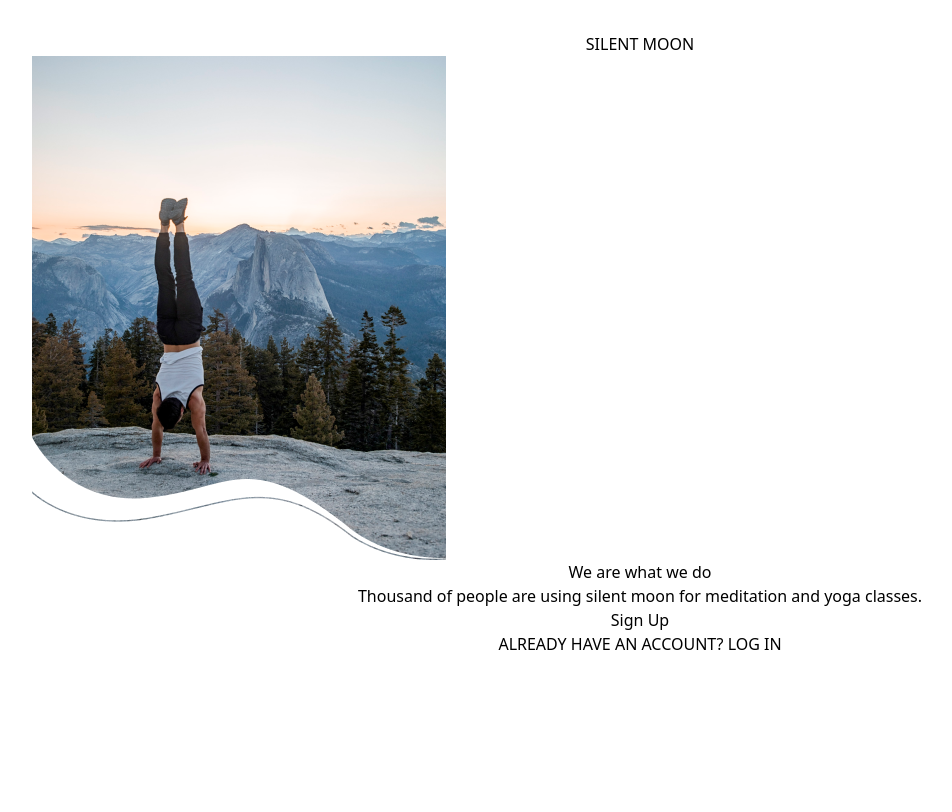
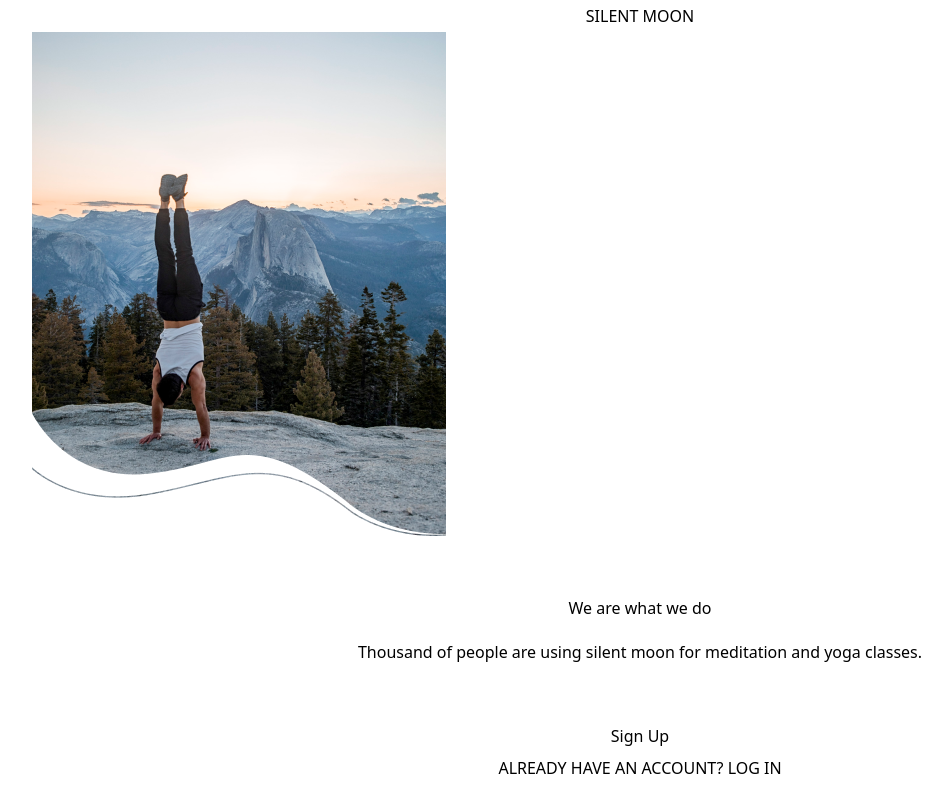
Before and after one commit to sharonVko/silent-moon, a React (Vite) app: page / in a window 1280 px wide. Shown: the top 812 px of the page, without its empty margins (0-952 px from the left). Built offline with nearby package versions, Linux system fonts and the light colour scheme; no server answers.

Commit message:
index css colors

```diff
--- a/src/index.css
+++ b/src/index.css
@@ -1 +1,61 @@
 @import 'tailwindcss';
+
+/* Colors */
+
+.cream{
+    color: #FAF2DA
+}
+
+.light-green {
+    color: #8E9775
+}
+
+.dark-green {
+    color: #4A503D;
+}
+
+.pink{
+    color: #E28F83;
+}
+
+.light-cream {
+    color: #FEFCF8;
+}
+
+.grey{
+    color: #A1A4B2;
+}
+
+.white{
+    color: #FFFFFF;
+}
+
+/* Backgrounds */
+
+.cream-bg {
+    background-color: #FAF2DA
+}
+
+.light-green-bg {
+    background-color: #8E9775
+}
+
+.dark-green-bg {
+    background-color: #4A503D;
+}
+
+.pink-bg {
+    background-color: #E28F83;
+}
+
+.light-cream-bg {
+    background-color: #FEFCF8;
+}
+
+.grey-bg {
+    background-color: #A1A4B2;
+}
+
+.white-bg {
+    background-color: #FFFFFF;
+}
--- a/src/pages/login/Login.tsx
+++ b/src/pages/login/Login.tsx
@@ -5,17 +5,21 @@ export const Login = () => {
 
 
   return <>
-          <h3>SILENT MOON</h3>
-          <img src="./img/landing_page.png" alt="Dude doing yoga stuff" />
+          <div className="">
+            <img className="" src="./img/landing_page.png" alt="Dude doing yoga stuff" />
+            <h3 className="absolute inset-x-0 top-1  z-1 text-center">SILENT MOON</h3>
+          </div>
 
-          <div>
-            <h1>We are what we do</h1>
+          <div className="mt-10 mb-10 text-center">
+            <h1 className="p-5">We are what we do</h1>
             <p>Thousand of people are using silent moon
             for meditation and yoga classes.</p>
           </div>
 
-          <Link to="/signup">Sign Up</Link>
-          <p>ALREADY HAVE AN ACCOUNT? <Link to="/signin">LOG IN</Link></p>
+          <div className="text-center p-5 ">
+            <Link to="/signup"><button className="">Sign Up</button></Link>
+            <p className="mt-2 brand-blue">ALREADY HAVE AN ACCOUNT? <Link to="/signin">LOG IN</Link></p>
+          </div>
   </>
 
 
--- a/src/pages/signUp/SignUp.tsx
+++ b/src/pages/signUp/SignUp.tsx
@@ -45,8 +45,8 @@ export default function SignUp() {
         password: password,
         options:{
           data: {
-            name: name || "",
-            surname: surname || ""
+            first_name: name || "",
+            last_name: surname || ""
           }
         }
       })
--- a/vite.config.ts
+++ b/vite.config.ts
@@ -1,7 +1,6 @@
-import { defineConfig } from 'vite';
-import react from '@vitejs/plugin-react';
-import tailwindcss from '@tailwindcss/vite';
+import { defineConfig } from "vite";
+import tailwindcss from "@tailwindcss/vite";
 // https://vite.dev/config/
 export default defineConfig({
-  plugins: [react(), tailwindcss()],
+    plugins: [tailwindcss()],
 });
```
